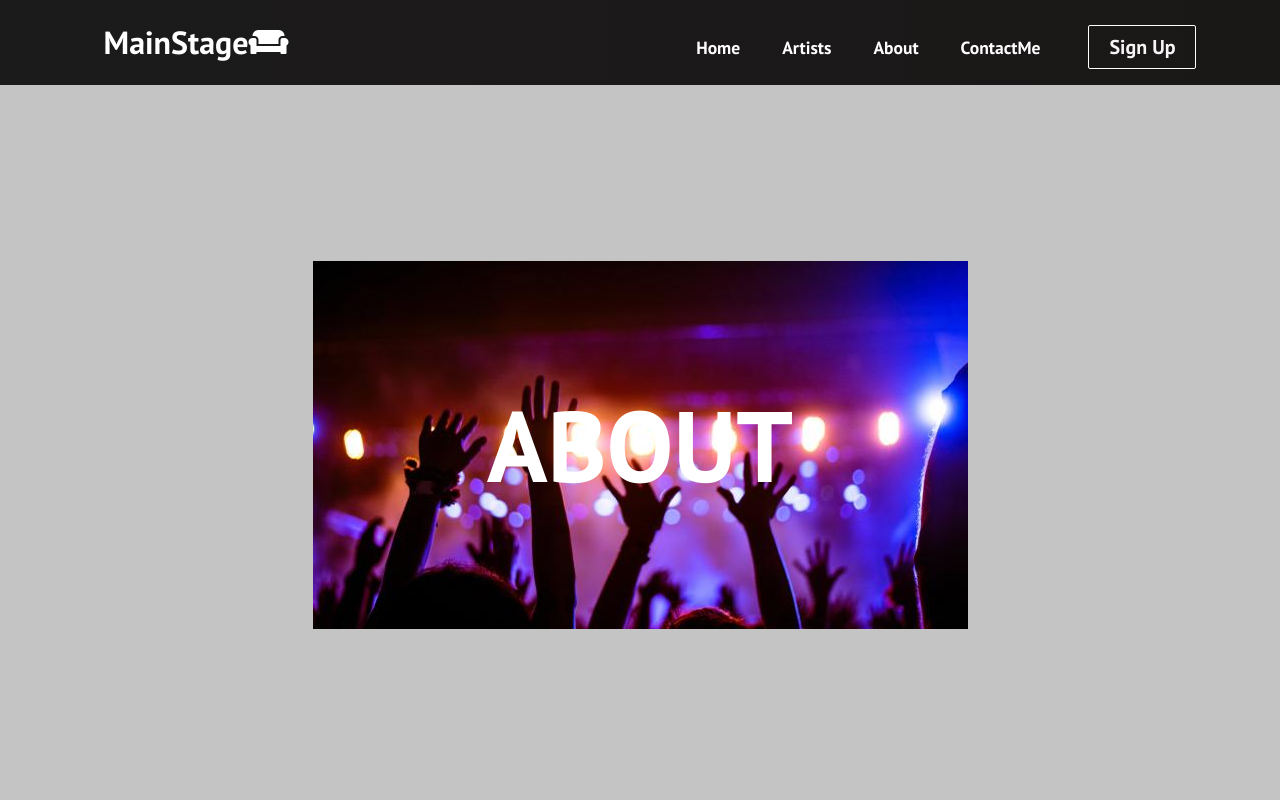
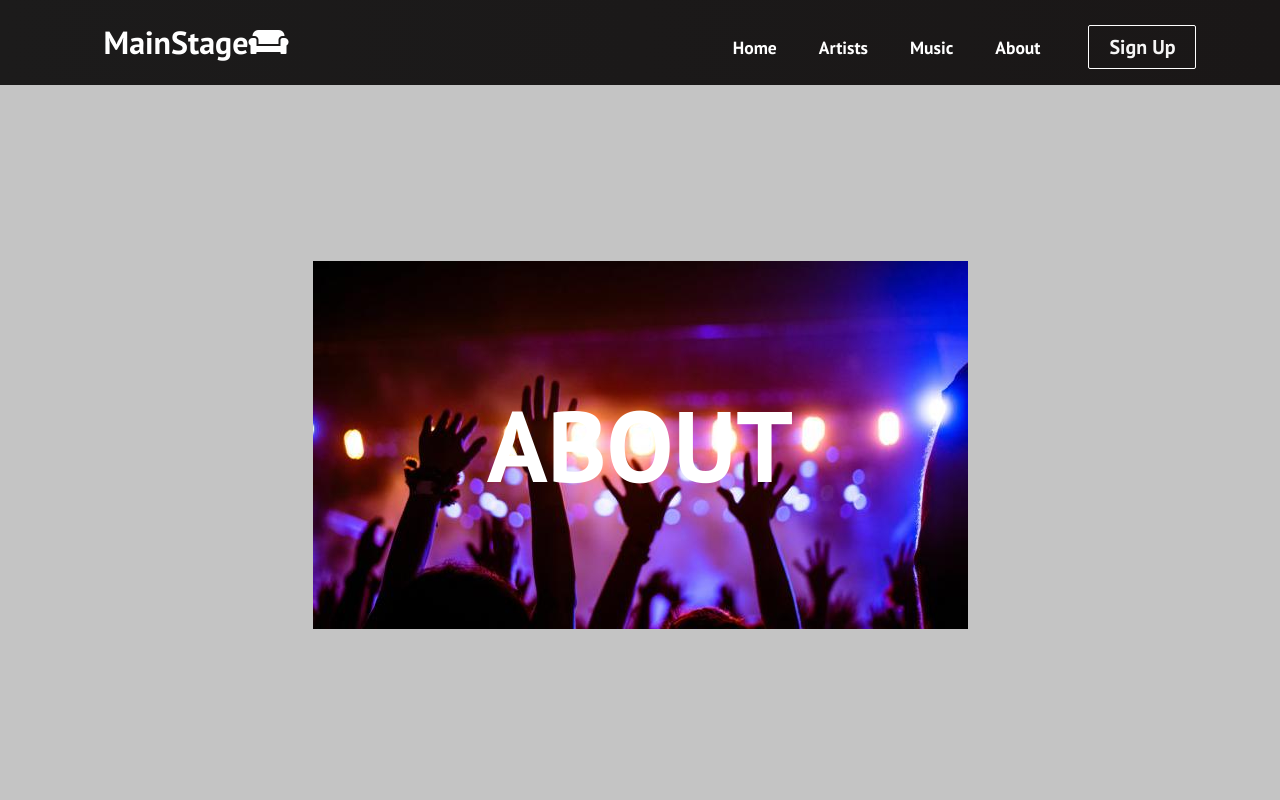
Before and after one commit to tayphill13/mainstage-proto, a React (Create React App) app: page /about in a window 1280 px wide. Shown: the top 800 px of the page. Built offline with nearby package versions, Linux system fonts and the light colour scheme.

Commit message:
add a music page, but I need to render it with a hero section, it's missing

```diff
--- a/src/App.css
+++ b/src/App.css
@@ -8,6 +8,7 @@
 .home,
 .artists,
 .about,
+.music,
 .contact,
 .sign-up {
   display: flex;
@@ -53,3 +54,12 @@
   color: #fff;
   font-size: 100px;
 }
+
+.music {
+  background-image: url('/images/new-artist2.jpg');
+  background-position: center;
+  background-size: cover;
+  background-repeat: no-repeat;
+  color: #fff;
+  font-size: 100px;
+}
--- a/src/App.js
+++ b/src/App.js
@@ -8,6 +8,7 @@ import Artists from './components/pages/Artists';
 import Contact from './components/pages/Contact';
 import About from './components/pages/About';
 import SignUp from './components/pages/SignUp';
+import Music from './components/pages/Music';
 
 function App() {
   return (
@@ -17,6 +18,7 @@ function App() {
         <Route path='/' exact component={Home} />
         <Route path='/artists' component={Artists} />
         <Route path='/about' component={About} />
+        <Route path='/music' componentn={Music} />
         <Route path='/contact' component={Contact} />
         <Route path='/sign-up' component={SignUp} />
       </Switch>
--- a/src/components/Navbar.js
+++ b/src/components/Navbar.js
@@ -47,18 +47,18 @@ window.addEventListener('resize', showButton);
               </Link>
             </li>
             <li className='nav-item'>
+              <Link to='/music' className='nav-links' onClick={closeMobileMenu}>
+                Music
+              </Link>
+            </li>
+            <li className='nav-item'>
               <Link to='/about' className='nav-links' onClick={closeMobileMenu}>
                 About
               </Link>
             </li>
             <li className='nav-item'>
-              <Link to='/contact' className='nav-links' onClick={closeMobileMenu}>
-              ContactMe
-            </Link>
-            </li>
-            <li className='nav-item'>
               <Link to='/sign-up' className='nav-links-mobile' onClick={closeMobileMenu}>
-              Sign Up
+                Sign Up
               </Link>
             </li>
           </ul>
--- /dev/null
+++ b/src/components/pages/Music.js
@@ -0,0 +1,6 @@
+import React from 'react';
+import '../../App.css';
+
+export default function Music() {
+  return <h1 className='music'>This is where I want to have music - both audio and video!</h1>;
+}
```
